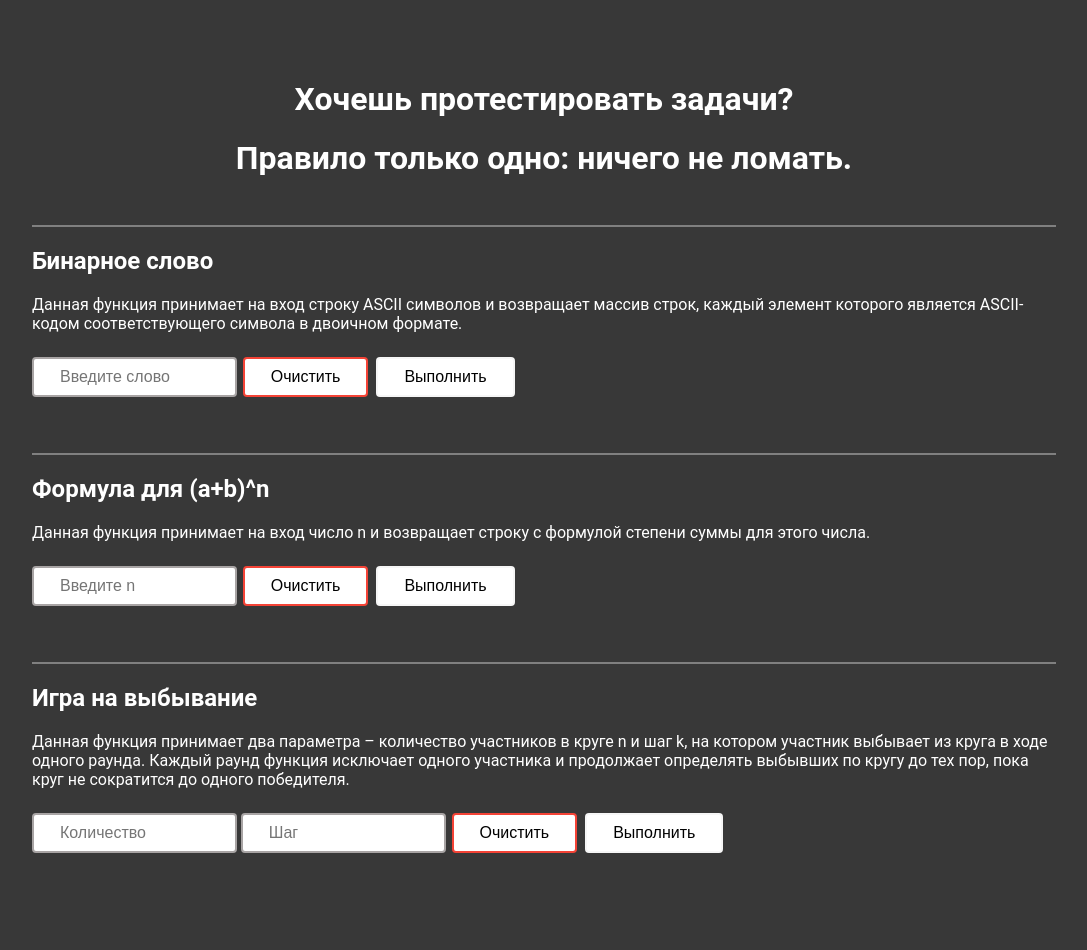
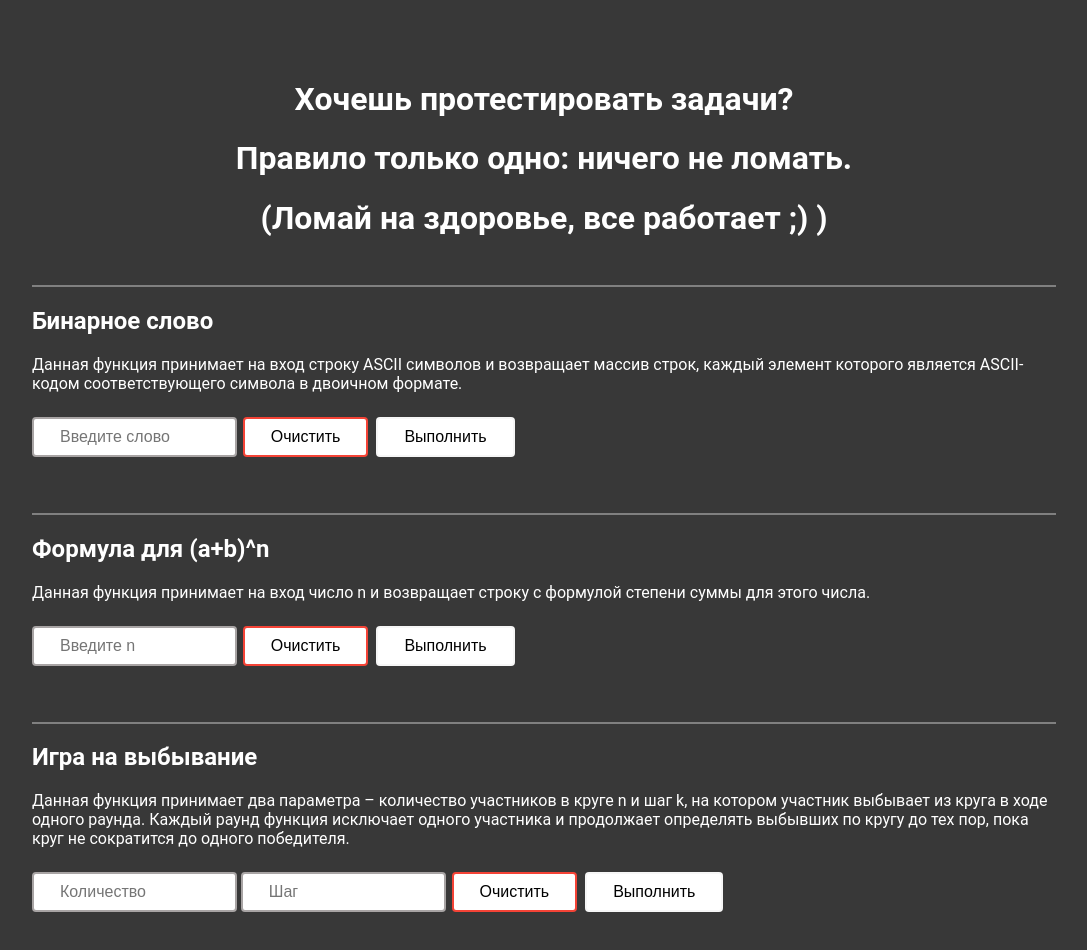
Before and after one commit to HordexWW/web-dev-course-SSU-2021, a plain HTML site: page Task-09_JS_and_DOM/index.html in a window 1280 px wide. Shown: the whole page, without its empty margins (96-1183 px from the left). Drawn offline with Linux system fonts and the light colour scheme.

Commit message:
Task 9 completed 2.0

```diff
--- a/Task-09_JS_and_DOM/index.html
+++ b/Task-09_JS_and_DOM/index.html
@@ -10,6 +10,7 @@
 <body>
 <h1 class="header">Хочешь протестировать задачи?</h1>
 <h1 class="header">Правило только одно: ничего не ломать.</h1>
+<h1 class="header">(Ломай на здоровье, все работает ;) )</h1>
 
 <div class="task">
   <h2>Бинарное слово</h2>
```
